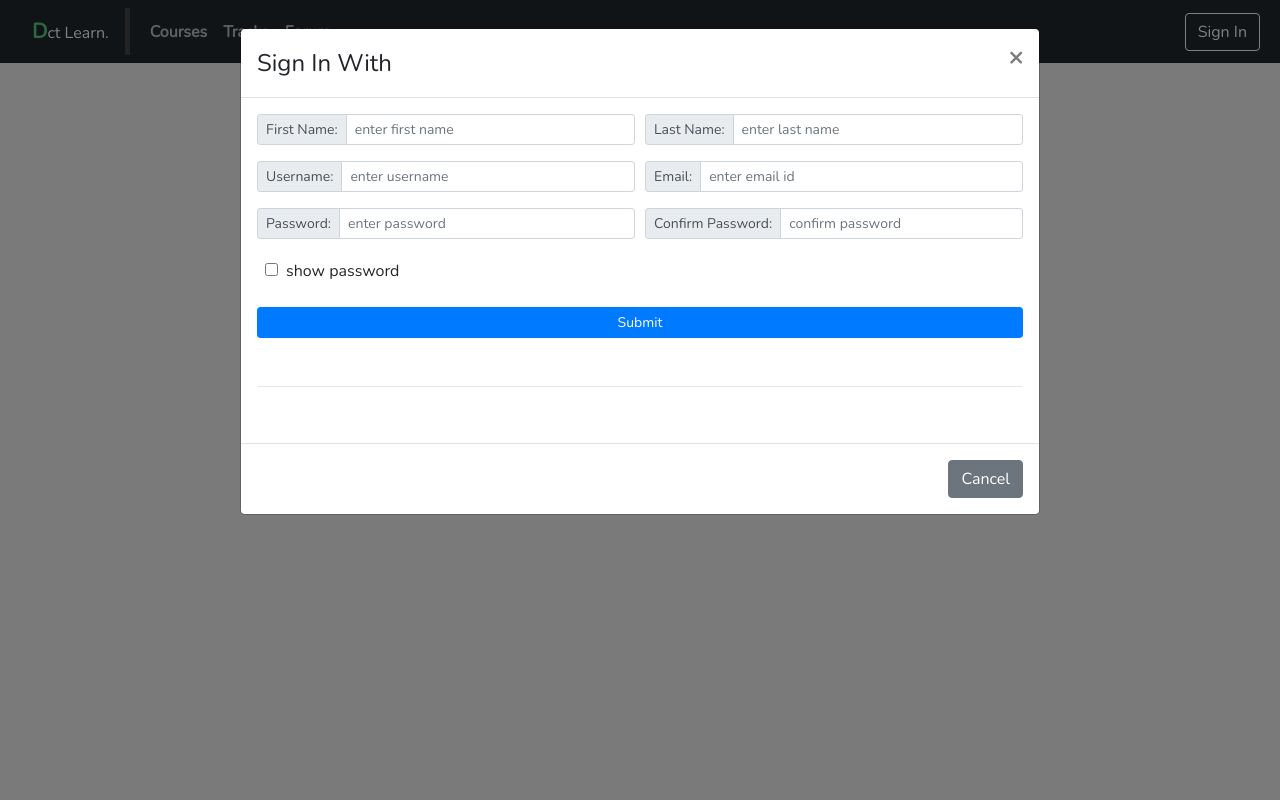
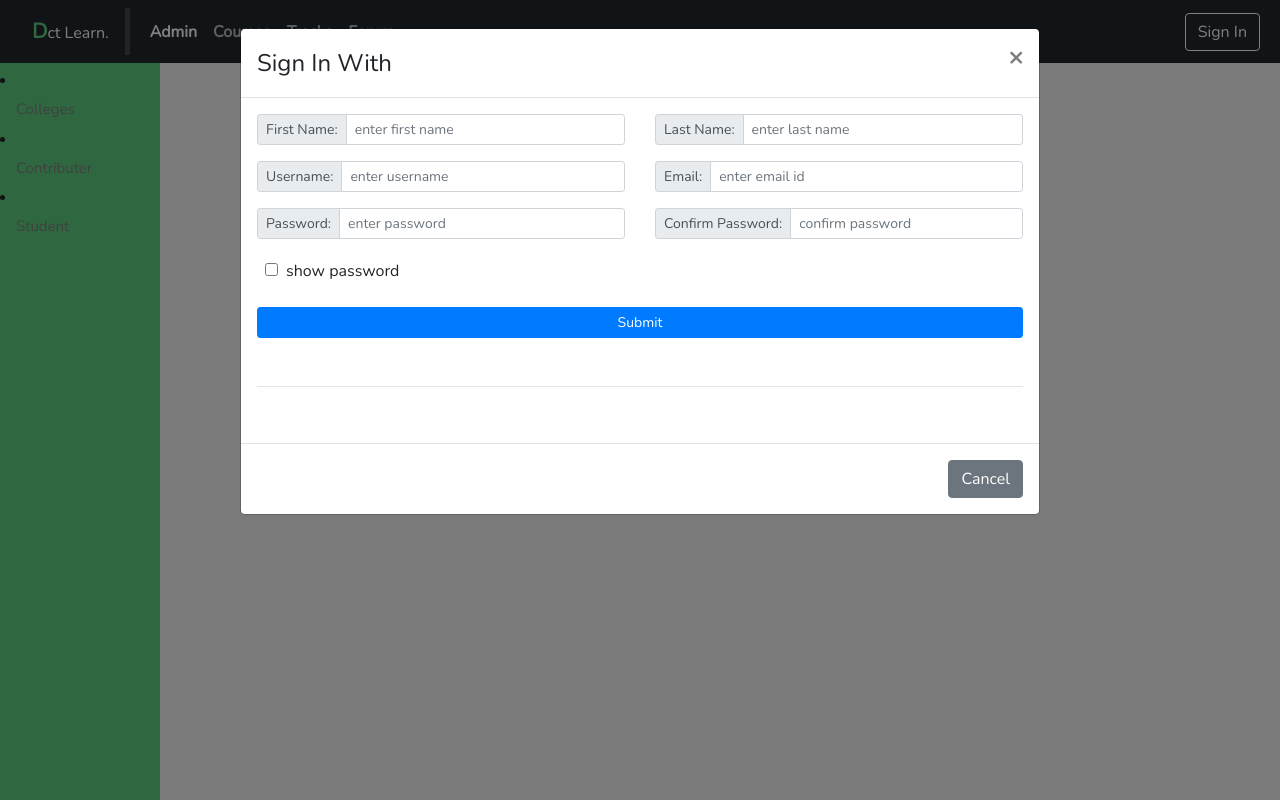
Before and after one commit to ahujaraghav/code-platform, a React (Create React App) app in the folder client/: page /admin in a window 1280 px wide. Both pictures are taken after a click on the button "Sign In". Built offline with nearby package versions, Linux system fonts and the light colour scheme.

Commit message:
admin and form added

```diff
--- a/client/src/App.js
+++ b/client/src/App.js
@@ -2,9 +2,10 @@ import React from 'react'
 import { BrowserRouter, Link, Route, Switch } from 'react-router-dom'
 import Courses from './component/courses/Library'
 import Course from './component/courses/Show'
-
 import Header from './component/common/Header'
-
+import AdminDashboard from './component/admin/Dashboard';
+import AdminCollege from './component/admin/Colleges'
+import CollegeNew from './component/admin/CollegeNew'
 class App extends React.Component {
   constructor() {
     super()
@@ -26,8 +27,11 @@ class App extends React.Component {
           </div>
 
           <Switch>
-            <Route path="/courses" component={Courses} exact={true} />
-            <Route path="/course/:id" component={Course} exact={true} />
+            <Route path="/admin" component={AdminDashboard} exact />
+            <Route path="/admin/colleges" component={AdminCollege} exact />
+            <Route path="/admin/college/add" component={CollegeNew} exact/>
+            <Route path="/courses" component={Courses} exact />
+            <Route path="/course/:id" component={Course} exact />
           </Switch>
 
         </div>
--- /dev/null
+++ b/client/src/component/admin/CollegeForm.js
@@ -0,0 +1,48 @@
+import React from 'react'
+import { MDBBtn, MDBIcon , MDBInput } from 'mdbreact'
+class CollegeForm extends React.Component{
+    constructor(){
+        super()
+        this.state={
+            name:'',
+            address:{
+                line1:'',
+                line2:'',
+                city:'',
+                state:'',
+                pincode:''
+            },
+            admin:{
+                firstName:'',
+                lastName:'',
+                email:''
+            }
+        }
+    }
+    handleChange =(e)=>{
+        e.persist()
+        this.setState(()=>({
+            [e.target.name]:e.target.value
+        }))
+    }
+    render(){
+        return (
+            <div>
+            <form>
+            <p className="h5 text-center mb-4">Write to us</p>
+            <div className="grey-text">
+                <MDBInput label="Username" icon="user" />
+                <MDBInput label="Your email"/>
+                <MDBInput label="Subject" />
+            </div>
+            <div className="text-center">
+              <MDBBtn outline color="secondary">
+                Send <MDBIcon icon="paper-plane" className="ml-1" />
+              </MDBBtn>
+            </div>
+          </form>
+            </div>
+        )
+    }
+}
+export default CollegeForm
--- /dev/null
+++ b/client/src/component/admin/CollegeNew.js
@@ -0,0 +1,10 @@
+import React from 'react'
+import CollegeForm from './CollegeForm'
+const CollegeNew =(props)=>{
+    return (
+        <div className="container">
+            <CollegeForm />
+        </div>
+    )
+}
+export default CollegeNew
--- /dev/null
+++ b/client/src/component/admin/Colleges.js
@@ -0,0 +1,21 @@
+import React from 'react'
+import { MDBBtn,MDBCard, MDBCardTitle, MDBCardText, MDBContainer, MDBRow} from 'mdbreact'
+import { NavLink } from 'react-router-dom'
+const AdminColleges = (props) =>{
+    return (
+        <div className="container text-center">
+            <NavLink to="/admin/college/add"><MDBBtn className='btn-primary btn-block'>Add College</MDBBtn></NavLink>
+            <MDBContainer>
+                <MDBRow center className="m-2">
+                    <MDBCard className="card-body">
+                        <MDBCardTitle>College Name</MDBCardTitle>
+                        <MDBCardText>
+                            Address-Contact Info
+                        </MDBCardText>
+                    </MDBCard>
+                </MDBRow>
+            </MDBContainer>
+        </div>
+    )
+}
+export default AdminColleges
--- /dev/null
+++ b/client/src/component/admin/Dashboard.js
@@ -0,0 +1,26 @@
+import React, { Component } from "react";
+import './sidebar.css'
+import { NavLink } from 'react-router-dom'
+import { MDBNavItem, MDBNavbar} from 'mdbreact'
+
+
+const AdminDashboard = (props) =>{
+    return (
+        <div>
+            <MDBNavbar>
+                <div className="sidenav mt-5">
+                    <MDBNavItem>
+                        <NavLink to="/admin/colleges" activeClassName="selected" className="navlink" > Colleges </NavLink>
+                    </MDBNavItem>
+                    <MDBNavItem>
+                        <NavLink to="/admin/contributers" activeClassName="selected" className="navlink" > Contributer </NavLink>
+                    </MDBNavItem>
+                    <MDBNavItem>
+                        <NavLink to="/admin/students" activeClassName="selected" className="navlink" > Student </NavLink>
+                    </MDBNavItem>
+                </div>
+            </MDBNavbar>
+        </div>
+    )
+}
+export default AdminDashboard
--- /dev/null
+++ b/client/src/component/admin/sidebar.css
@@ -0,0 +1,40 @@
+body {
+    font-family: "Lato", sans-serif
+  }
+  .bg-black {
+    background-color:black;
+  }
+  .sidenav {
+    height: 100%;
+    width: 160px;
+    position: fixed;
+    z-index: 1;
+    top: 0;
+    left: 0;
+    background-color: var(--greenHighlight);
+    overflow-x: hidden;
+    padding-top: 20px;
+  }
+
+  .sidenav a {
+    padding: 6px 8px 6px 16px;
+    text-decoration: none;
+    font-size: 15px;
+    color: #818181;
+    display: block;
+  }
+
+  .sidenav a:hover {
+    color: #f1f1f1;
+  }
+
+  .main {
+    margin-left: 160px; /* Same as the width of the sidenav */
+    font-size: 28px; /* Increased text to enable scrolling */
+    padding: 0px 10px;
+  }
+
+  @media screen and (max-height: 450px) {
+    .sidenav {padding-top: 15px;}
+    .sidenav a {font-size: 18px;}
+  }
--- a/client/src/component/authentication/Register.js
+++ b/client/src/component/authentication/Register.js
@@ -1,6 +1,6 @@
 import React from 'react'
 import axios from '../../config/axios'
-import { Col, Row } from 'reactstrap'
+import { MDBCol, MDBRow } from 'mdbreact'
 class Register extends React.Component{
     constructor(props){
         super(props)
@@ -55,65 +55,65 @@ class Register extends React.Component{
         return (
             <div>
                     <form onSubmit={this.handleSubmit} className="form">
-                        <Row form>
-                            <Col md={6}>
+                        <MDBRow form>
+                            <MDBCol md={6}>
                                 <div className="form-group input-group input-group-sm mb-3">
                                     <div className="input-group-prepend">
                                         <span className="input-group-text" > First Name:</span>
                                     </div>
                                     <input className="form-control" type="text" value={this.state.firstname} onChange={this.handleChange} placeholder="enter first name" name="firstname" required />
                                 </div>
-                            </Col>
+                            </MDBCol>
 
-                            <Col md={6}>
+                            <MDBCol md={6}>
                                 <div className="form-group input-group input-group-sm mb-3">
                                     <div className="input-group-prepend">
                                         <span className="input-group-text" > Last Name:</span>
                                     </div>
                                     <input className="form-control" type="text" value={this.state.lastname} onChange={this.handleChange} placeholder="enter last name" name="lastname" required />
                                 </div>
-                            </Col>
-                        </Row>
+                            </MDBCol>
+                        </MDBRow>
 
-                        <Row form>
-                            <Col md={6}>
+                        <MDBRow form>
+                            <MDBCol md={6}>
                                 <div className="form-group input-group input-group-sm mb-3">
                                     <div className="input-group-prepend">
                                         <span className="input-group-text" > Username:</span>
                                     </div>
                                     <input className="form-control" type="text" value={this.state.username} onChange={this.handleChange} placeholder="enter username" name="username" required />
                                 </div>
-                            </Col>
+                            </MDBCol>
 
-                            <Col md={6}>
+                            <MDBCol md={6}>
                                 <div className="form-group input-group input-group-sm mb-3">
                                     <div className="input-group-prepend">
                                         <span className="input-group-text" > Email:</span>
                                     </div>
                                     <input className="form-control" type="email" value={this.state.email} onChange={this.handleChange} placeholder="enter email id" name="email" required />
                                 </div>
-                            </Col>
-                        </Row>
+                            </MDBCol>
+                        </MDBRow>
 
-                        <Row form>
-                            <Col md={6}>
+                        <MDBRow form>
+                            <MDBCol md={6}>
                                 <div className="form-group input-group input-group-sm mb-3">
                                     <div className="input-group-prepend">
                                         <span className="input-group-text" > Password:</span>
                                     </div>
                                     <input className="form-control" type={this.state.type} value={this.state.password} onChange={this.handleChange} placeholder="enter password" name="password" required />
                                 </div>
-                            </Col>
+                            </MDBCol>
 
-                            <Col md={6}>
+                            <MDBCol md={6}>
                                 <div className="form-group input-group input-group-sm mb-3">
                                     <div className="input-group-prepend">
                                         <span className="input-group-text" > Confirm Password:</span>
                                     </div>
                                     <input className="form-control" type={this.state.type} value={this.state.confirmPassword} onChange={this.handleChange} placeholder="confirm password" name="confirmPassword" required />
                                 </div>
-                            </Col>
-                        </Row>
+                            </MDBCol>
+                        </MDBRow>
 
                             <div className="form-group ">
                                 <input type='checkbox' onChange={this.handleChecked} className="checkbox m-2" />
--- a/client/src/component/common/Header.js
+++ b/client/src/component/common/Header.js
@@ -49,6 +49,9 @@ class Header extends React.Component {
                         navbar>
                         <MDBNav navbar className="navbar-nav mr-auto link-dimwhite-bold" >
                             <MDBNavItem>
+                                <NavLink to="/admin" activeClassName="selected" className="navlink mr-3" > Admin </NavLink>
+                            </MDBNavItem>
+                            <MDBNavItem>
                                 <NavLink to="/courses" activeClassName="selected" className="navlink mr-3" > Courses </NavLink>
                             </MDBNavItem>
                             <MDBNavItem>
--- a/client/src/index.js
+++ b/client/src/index.js
@@ -2,7 +2,6 @@ import React from 'react';
 import ReactDOM from 'react-dom';
 import App from './App';
 import './index.css'
-
 import '@fortawesome/fontawesome-free/css/all.min.css'
 import 'bootstrap-css-only/css/bootstrap.min.css';
 
```
Also changed, not shown: 1 other file (tests, documents, lock files or other folders).
